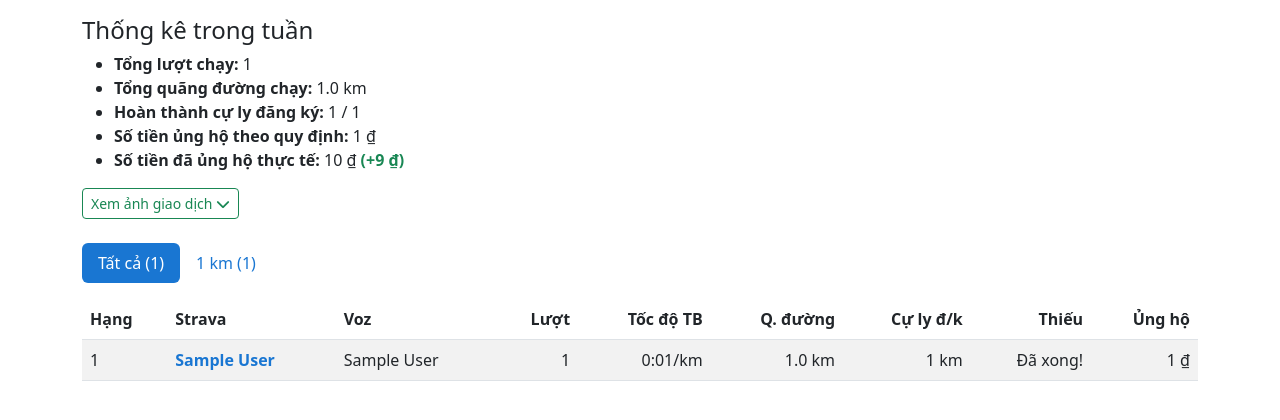
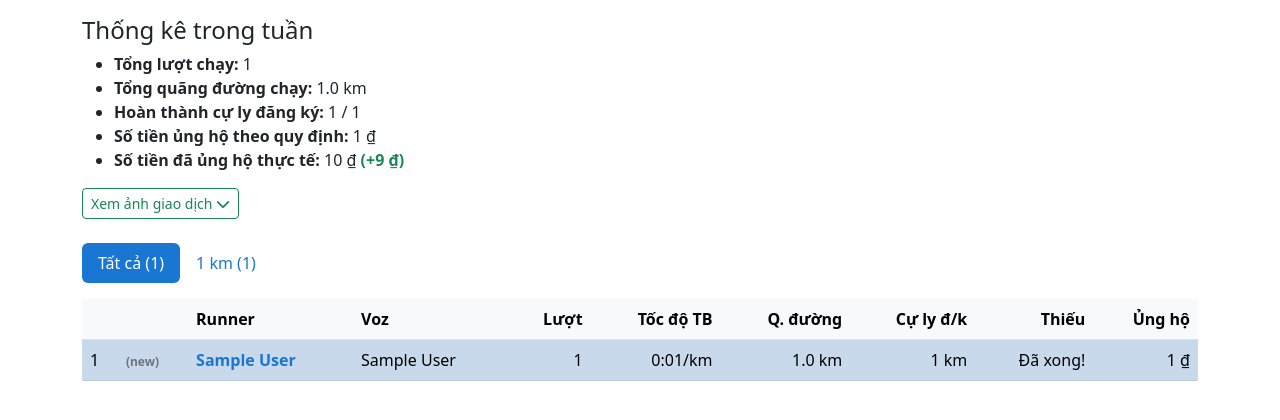
Before and after one commit to phongnt570/vozRunningClub, a Django app: page /leaderboard/?year=2020&week=1 in a window 1280 px wide. Shown: the part 338-758 px from the top of the page. Run offline with Django 4.2, Linux system fonts and the light colour scheme; a user stored in the database is signed in; tables that the repository leaves empty hold one stand-in row (values such as "Sample post"); some libraries are stand-ins or nearby versions.

Commit message:
add rank changes

```diff
--- a/static/css/style.scss
+++ b/static/css/style.scss
@@ -73,6 +73,12 @@ hr.big-hr {
   border: 1px solid $primary-dark;
   margin: 0.5rem 0;
   opacity: 100%;
+}
+
+.rank-change {
+  font-size: 0.75rem;
+  font-weight: bold;
+  display: inline;
 }
 
 .text-primary-dark {
--- a/templates/weeklyTracking/leaderboard.html
+++ b/templates/weeklyTracking/leaderboard.html
@@ -106,7 +106,7 @@
                     <button class="nav-link active" id="pills-all-runners-tab" data-bs-toggle="pill"
                             data-bs-target="#all-runners-leaderboard"
                             type="button" role="tab" aria-controls="all-runners-leaderboard" aria-selected="true">
-                        Tất cả ({{ requested_week_data|length }})
+                        Tất cả ({{ requested_week_progresses|length }})
                     </button>
                 </li>
                 {% for reg_dis, data in distance2weekly_progress_list.items %}
@@ -130,13 +130,13 @@
             <div class="tab-pane fade show active" id="all-runners-leaderboard" role="tabpanel"
                  aria-labelledby="pills-all-runners-tab"
                  tabindex="0">
-                {% include "weeklyTracking/leaderboard_table.html" with data=requested_week_data %}
+                {% include "weeklyTracking/leaderboard_table.html" with data=requested_week_progresses rank_changes=rank_changes %}
             </div>
             {% for reg_dis, data in distance2weekly_progress_list.items %}
                 <div class="tab-pane fade" id="{{ reg_dis }}-km-runners-leaderboard" role="tabpanel"
                      aria-labelledby="pills-{{ reg_dis }}-km-runners-tab"
                      tabindex="0">
-                    {% include "weeklyTracking/leaderboard_table.html" with data=data %}
+                    {% include "weeklyTracking/leaderboard_table.html" with data=data rank_changes=distance2rank_change|get_item:reg_dis %}
                 </div>
             {% endfor %}
         </div>
--- a/templates/weeklyTracking/leaderboard_table.html
+++ b/templates/weeklyTracking/leaderboard_table.html
@@ -1,14 +1,22 @@
 {% load humanize %}
 {% load track_custom_utils %}
 
-<table class="table table-striped table-hover">
-    <thead>
+<table class="table table-striped">
+    <thead class="table-light">
     <tr>
         <th>
-            <span class="d-none d-lg-inline">Hạng</span>
-            <span class="d-inline d-lg-none">#</span>
+            {#            <span class="d-none d-lg-inline">Hạng</span>#}
+            {#            <span class="d-inline d-lg-none">#</span>#}
+            <span></span>
         </th>
-        <th>Strava</th>
+        {% if rank_changes is not None %}
+            <th>
+                <span></span>
+            </th>
+        {% endif %}
+        <th>
+            Runner
+        </th>
         <th class="d-none d-lg-table-cell">Voz</th>
         <th class="text-end d-none d-md-table-cell">Lượt</th>
         <th class="text-end d-none d-lg-table-cell">Tốc độ TB</th>
@@ -20,22 +28,40 @@
     </thead>
     <tbody>
     {% for weekly_progress in data %}
-        <tr>
-            <td>{{ forloop.counter }}</td>
+        <tr class="{% if weekly_progress.user.id == user.id %}table-primary{% endif %}">
             <td>
-                {#                {% if club_status %}#}
-                {#                    {% if weekly_progress.user.profile.strava_club_joined %}#}
-                {#                        <span class="text-success" title="Đã tham gia Strava Club">#}
-                {#                            <i class="fas fa-check-circle"></i>#}
-                {#                        </span>#}
-                {#                    {% else %}#}
-                {#                        <span class="text-danger"#}
-                {#                              title="Chưa tham gia Strava Club">#}
-                {#                            <i class="fas fa-times-circle"></i>#}
-                {#                        </span>#}
-                {#                    {% endif %}#}
-                {#                    &nbsp;#}
-                {#                {% endif %}#}
+                {{ forloop.counter }}</td>
+            {% if rank_changes is not None %}
+                <td>
+                    <div class="rank-change">
+                        {% if weekly_progress.user.id in rank_changes %}
+                            {% with rank_change=rank_changes|get_item:weekly_progress.user.id %}
+                                {% if rank_change > 0 %}
+                                    <span class="text-success">
+                                        <i class="fa-solid fa-arrow-up"></i>
+                                        {{ rank_change }}
+                                    </span>
+                                {% elif rank_change < 0 %}
+                                    <span class="text-danger">
+                                        <i class="fa-solid fa-arrow-down"></i>
+                                        {{ rank_change|absolute }}
+                                    </span>
+                                {% else %}
+                                    <span class="text-secondary">
+                                        <i class="fa-solid fa-minus"></i>
+                                    </span>
+                                {% endif %}
+                            {% endwith %}
+                        {% else %}
+                            <span class="text-secondary">
+                                (new)
+                            </span>
+                        {% endif %}
+                    </div>
+                </td>
+            {% endif %}
+
+            <td>
                 <a href="https://strava.com/athletes/{{ user_2_strava_id|get_item:weekly_progress.user.id }}"
                    target="_blank"
                    class="text-decoration-none fw-semibold">
--- a/weeklyTracking/templatetags/track_custom_utils.py
+++ b/weeklyTracking/templatetags/track_custom_utils.py
@@ -85,3 +85,8 @@ def week_time_str(year: int, week_num: int) -> str:
         return "Tuần trước"
 
     return f"{start_date.strftime('%d/%m/%Y')} - {end_date.strftime('%d/%m/%Y')}"
+
+
+@register.filter
+def absolute(value):
+    return abs(value)
--- /dev/null
+++ b/weeklyTracking/utils/ranking.py
@@ -0,0 +1,37 @@
+from typing import Dict, List
+
+from django.db.models import Q
+
+from weeklyTracking.models import WeeklyProgress
+from weeklyTracking.utils.time import get_last_week_year_and_week_num
+
+
+def get_ranked_users(year: int, week_num: int, reg_distance: float = None) -> List[WeeklyProgress]:
+    if reg_distance is None:
+        return WeeklyProgress.objects.filter(Q(year=year) & Q(week_num=week_num) & (
+                Q(distance__gt=0) | Q(registered_mileage__distance__gt=0))).order_by("-distance",
+                                                                                     "-registered_mileage__distance",
+                                                                                     "user__first_name")
+    else:
+        return WeeklyProgress.objects.filter(Q(year=year) & Q(week_num=week_num) & (
+                Q(distance__gt=0) | Q(registered_mileage__distance__gt=0)) & Q(
+            registered_mileage__distance=reg_distance)).order_by("-distance",
+                                                                 "-registered_mileage__distance",
+                                                                 "user__first_name")
+
+
+def user_rank_change(year: int, week_num: int, reg_distance: float = None) -> Dict[int, int]:
+    cur_week_progresses = get_ranked_users(year=year, week_num=week_num, reg_distance=reg_distance)
+
+    last_week_year, last_week_num = get_last_week_year_and_week_num(year=year, week_num=week_num)
+    last_week_progresses = get_ranked_users(year=last_week_year, week_num=last_week_num, reg_distance=reg_distance)
+
+    cur_week_progresses_dict = {progress.user.id: i for i, progress in enumerate(cur_week_progresses)}
+    last_week_progresses_dict = {progress.user.id: i for i, progress in enumerate(last_week_progresses)}
+
+    res = {}
+    for user_id in cur_week_progresses_dict:
+        if user_id in last_week_progresses_dict:
+            res[user_id] = last_week_progresses_dict[user_id] - cur_week_progresses_dict[user_id]
+
+    return res
--- a/weeklyTracking/utils/time.py
+++ b/weeklyTracking/utils/time.py
@@ -23,6 +23,10 @@ def validate_year_week(requested_year, requested_week_num):
     return True
 
 
-def get_last_week_year_and_week_num():
-    ic_last_week = (datetime.date.today() + datetime.timedelta(days=-7)).isocalendar()
-    return ic_last_week[0], ic_last_week[1]
+def get_last_week_year_and_week_num(year: int = None, week_num: int = None):
+    if year is None and week_num is None:
+        ic_last_week = (datetime.date.today() + datetime.timedelta(days=-7)).isocalendar()
+        return ic_last_week[0], ic_last_week[1]
+    else:
+        ic_last_week = datetime.datetime.fromisocalendar(year, week_num, 1) + datetime.timedelta(days=-7)
+        return ic_last_week.isocalendar()[0], ic_last_week.isocalendar()[1]
--- a/weeklyTracking/views.py
+++ b/weeklyTracking/views.py
@@ -2,7 +2,6 @@ import datetime
 import logging
 
 from django.contrib.auth.decorators import login_required
-from django.db.models import Q
 from django.http import JsonResponse
 from django.shortcuts import render
 from django.views.decorators.http import require_POST
@@ -13,6 +12,7 @@ from .models import WeeklyProgress, SettingClubDescription, SettingRegisteredMil
     WeeklyPost, ActualDonation
 from .utils.donation import update_donation
 from .utils.generics import get_available_weeks_in_db
+from .utils.ranking import get_ranked_users, user_rank_change
 from .utils.registration import is_registration_open, get_current_registration_week, create_or_get_weekly_progress
 from .utils.strava_auth_model import get_strava_profile, check_strava_connection, check_strava_club_joined
 from .utils.time import validate_year_week, get_last_week_year_and_week_num
@@ -35,10 +35,8 @@ def leaderboard(request):
         requested_year = int(requested_year)
         requested_week_num = int(requested_week_num)
 
-    requested_week_data = WeeklyProgress.objects.filter(Q(year=requested_year) & Q(week_num=requested_week_num) & (
-            Q(distance__gt=0) | Q(registered_mileage__distance__gt=0))).order_by("-distance",
-                                                                                 "-registered_mileage__distance",
-                                                                                 "user__first_name")
+    requested_week_progresses = get_ranked_users(year=requested_year, week_num=requested_week_num)
+    rank_changes = user_rank_change(year=requested_year, week_num=requested_week_num)
 
     requested_week_start = datetime.datetime.fromisocalendar(requested_year, requested_week_num, 1)
     requested_week_end = datetime.datetime.fromisocalendar(requested_year, requested_week_num, 7)
@@ -46,15 +44,18 @@ def leaderboard(request):
     this_week_start = datetime.datetime.fromisocalendar(this_year, this_week_num, 1)
 
     reg_map = {}
-    for weekly_progress in requested_week_data:
+    for weekly_progress in requested_week_progresses:
         reg_dis = weekly_progress.registered_mileage.distance
         if reg_dis not in reg_map:
             reg_map[reg_dis] = []
         reg_map[reg_dis].append(weekly_progress)
 
     distance2weekly_progress_list = {}
-    for key in sorted(reg_map.keys(), reverse=True):
-        distance2weekly_progress_list[key] = reg_map[key]
+    distance2rank_change = {}
+    for reg_dis in sorted(reg_map.keys(), reverse=True):
+        distance2weekly_progress_list[reg_dis] = reg_map[reg_dis]
+        distance2rank_change[reg_dis] = user_rank_change(year=requested_year, week_num=requested_week_num,
+                                                         reg_distance=reg_dis)
 
     last_updated = None
     if distance2weekly_progress_list:
@@ -89,7 +90,7 @@ def leaderboard(request):
     total_donation = 0
     completed_challenges = 0
     total_challenges = 0
-    for weekly_progress in requested_week_data:
+    for weekly_progress in requested_week_progresses:
         total_distance += weekly_progress.distance
         total_runs += weekly_progress.runs
         if weekly_progress.registered_mileage.distance > 0:
@@ -118,10 +119,12 @@ def leaderboard(request):
     context = {
         "requested_year": requested_year,
         "requested_week_num": requested_week_num,
-        "requested_week_data": requested_week_data,
+        "requested_week_progresses": requested_week_progresses,
+        "rank_changes": rank_changes,
         "requested_week_start": requested_week_start,
         "requested_week_end": requested_week_end,
         "distance2weekly_progress_list": distance2weekly_progress_list,
+        "distance2rank_change": distance2rank_change,
         "is_this_week": requested_week_start == this_week_start,
         "is_last_week": requested_week_end == this_week_start + datetime.timedelta(days=-1),
         "available_weeks": available_weeks,
```
Also changed, not shown: static/css/style.css, 1 other file.
